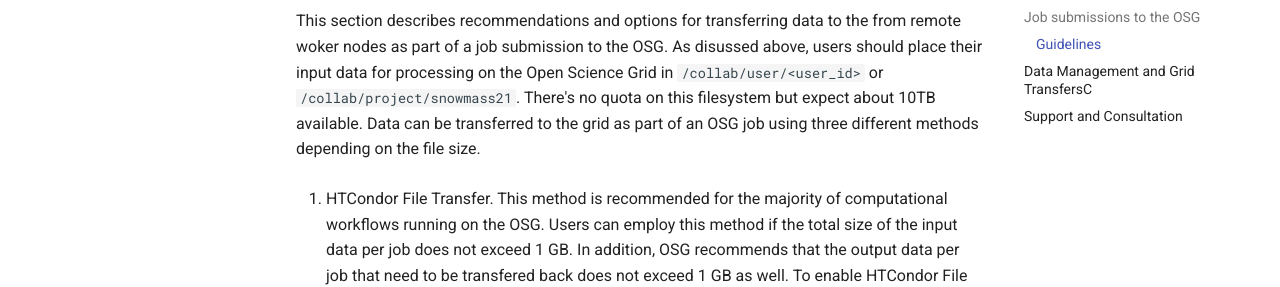
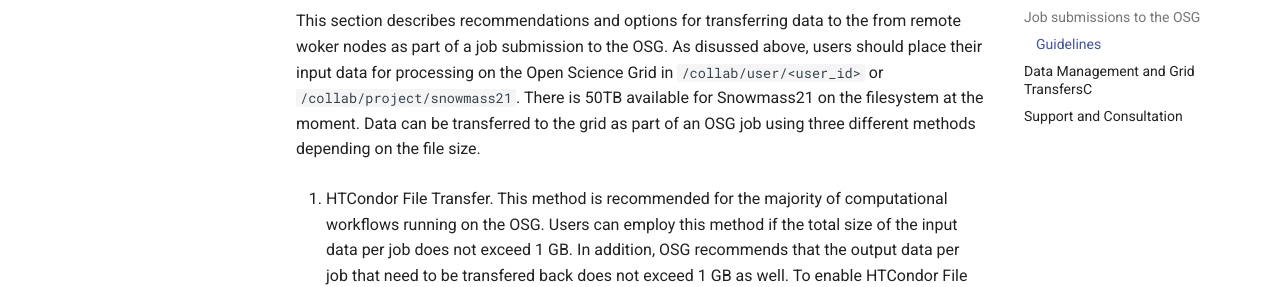
Before and after one commit to ppaschos/snowmass-connect-docs, an MkDocs documentation site: the page built from docs/index.md, in a window 1280 px wide and 900 px high, scrolled down 3552 px. Shown: the part 172-459 px from the top of the window. Built offline with MkDocs 1.6.1 and Material for MkDocs 9.7.7, drawn with Linux system fonts in a browser that asks for light colours.

Commit message:
Update index.md

```diff
--- a/docs/index.md
+++ b/docs/index.md
@@ -108,7 +108,7 @@
 ## Data Management and Grid TransfersC
 
 This section describes recommendations and options for transferring data to the from remote woker nodes as part of a job submission to the OSG.
-As disussed above, users should place their input data for processing on the Open Science Grid in `/collab/user/<user_id>` or `/collab/project/snowmass21`. There's no quota on this filesystem but expect about 10TB available. Data can be transferred to the grid as part of an OSG job using three different methods depending on the file size.
+As disussed above, users should place their input data for processing on the Open Science Grid in `/collab/user/<user_id>` or `/collab/project/snowmass21`. There is 50TB available for Snowmass21 on the filesystem at the moment. Data can be transferred to the grid as part of an OSG job using three different methods depending on the file size.
 
 1. HTCondor File Transfer. This method is recommended for the majority of computational workflows running on the OSG. Users can employ this method if the total size of the input data per job does not exceed 1 GB. In addition, OSG recommends that the output data per job that need to be transfered back does not exceed 1 GB as well. To enable HTCondor File transfers for your input and output data insert the following parameters anywhere in your HTCondor submit file:
 
```
